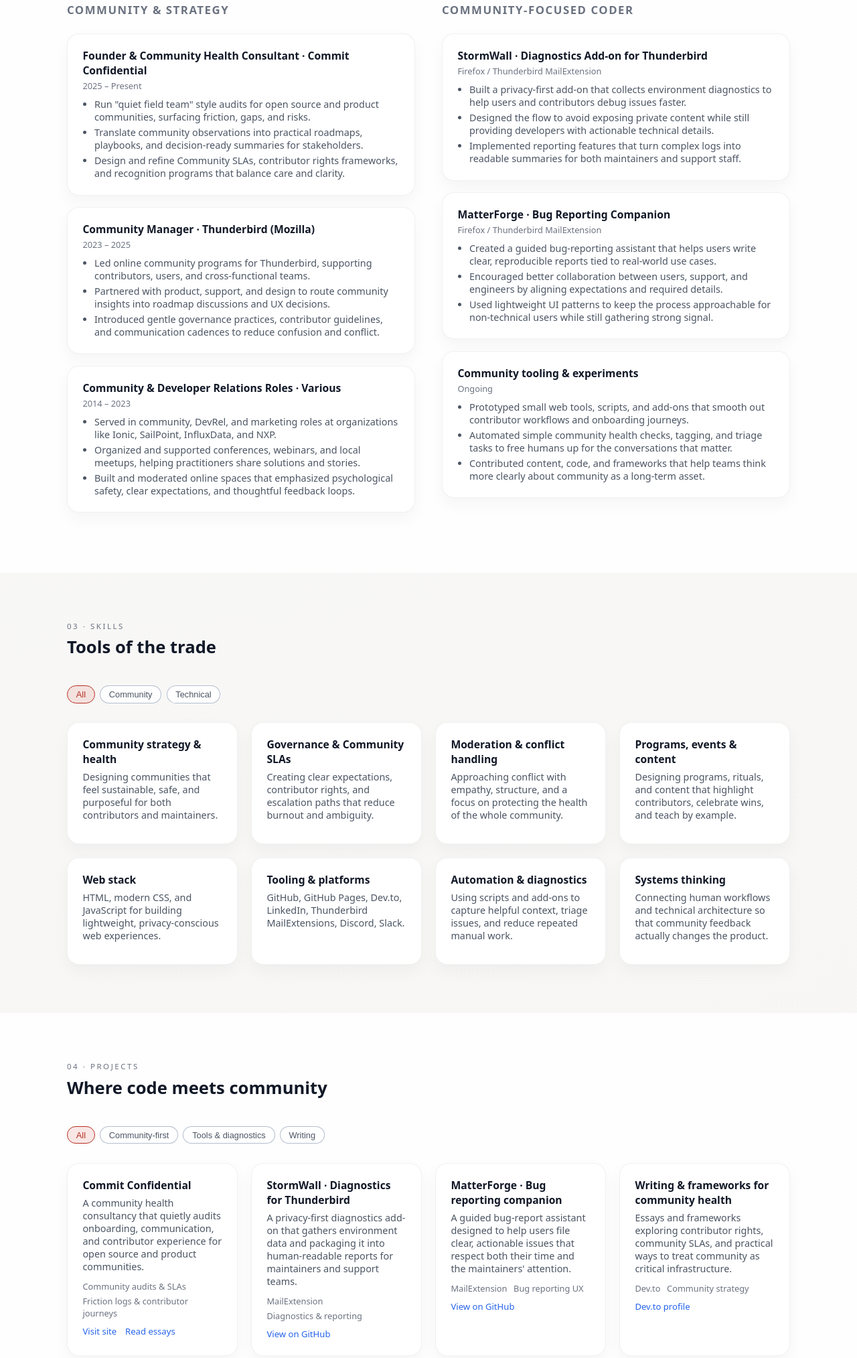
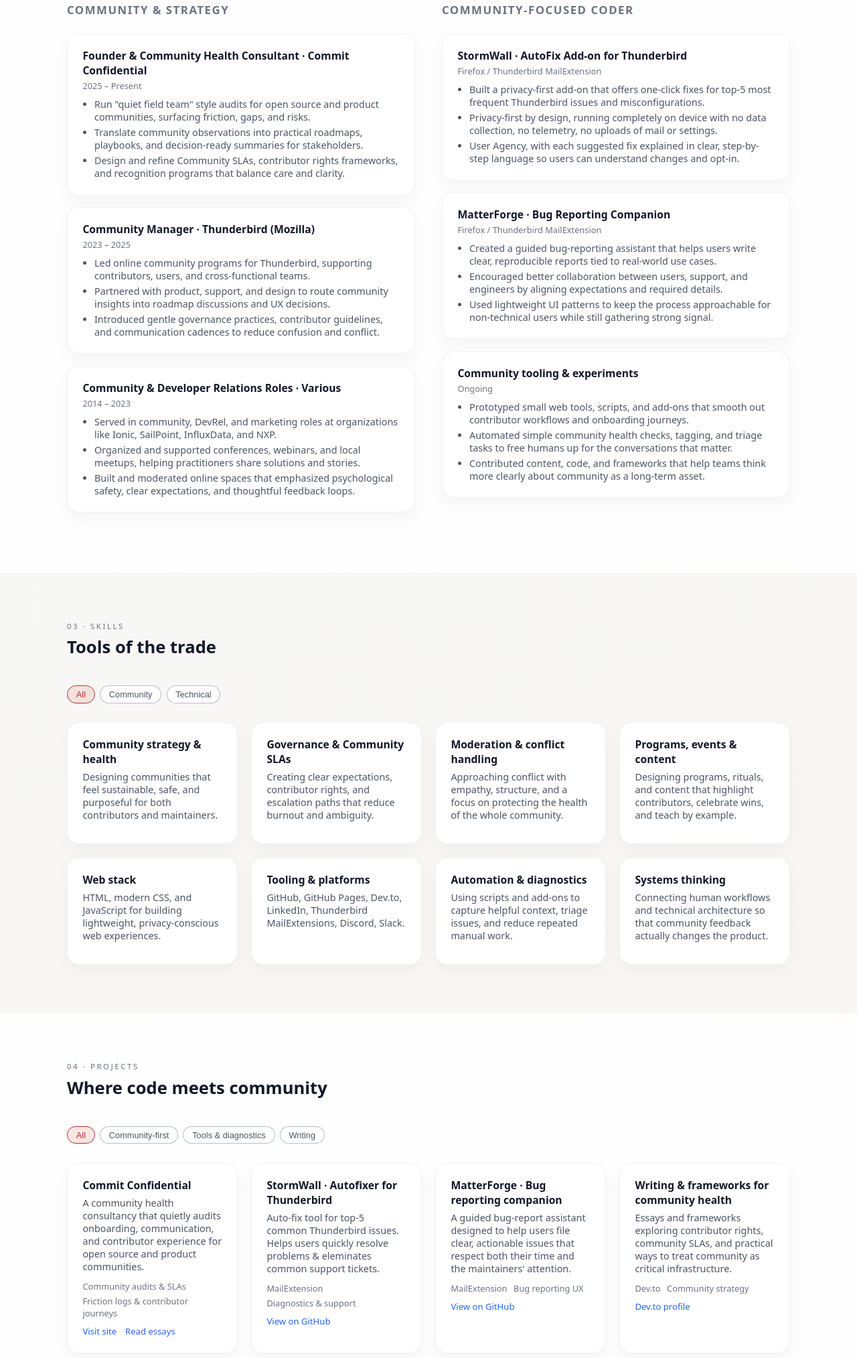
Before and after one commit to MichaelEllisConnect/MichaelEllisConnect.github.io, a plain HTML site: page index.html in a window 1280 px wide. Shown: the part 1299-3326 px from the top of the page at 67% size. Drawn offline with Linux system fonts and the light colour scheme.

Commit message:
Update index.html

```diff
--- a/index.html
+++ b/index.html
@@ -159,12 +159,12 @@
             <h3>Community-focused coder</h3>
 
             <article class="experience-item">
-              <h4>StormWall · Diagnostics Add-on for Thunderbird</h4>
+              <h4>StormWall · AutoFix Add-on for Thunderbird</h4>
               <p class="meta">Firefox / Thunderbird MailExtension</p>
               <ul>
-                <li>Built a privacy-first add-on that collects environment diagnostics to help users and contributors debug issues faster.</li>
-                <li>Designed the flow to avoid exposing private content while still providing developers with actionable technical details.</li>
-                <li>Implemented reporting features that turn complex logs into readable summaries for both maintainers and support staff.</li>
+                <li>Built a privacy-first add-on that offers one-click fixes for top-5 most frequent Thunderbird issues and misconfigurations.</li>
+                <li>Privacy-first by design, running completely on device with no data collection, no telemetry, no uploads of mail or settings.</li>
+                <li>User Agency, with each suggested fix explained in clear, step-by-step language so users can understand changes and opt-in.</li>
               </ul>
             </article>
 
@@ -272,11 +272,11 @@
           </article>
 
           <article class="project-card reveal" data-project-tags="tooling">
-            <h3>StormWall · Diagnostics for Thunderbird</h3>
-            <p>A privacy-first diagnostics add-on that gathers environment data and packaging it into human-readable reports for maintainers and support teams.</p>
+            <h3>StormWall · Autofixer for Thunderbird</h3>
+            <p>Auto-fix tool for top-5 common Thunderbird issues. Helps users quickly resolve problems & eleminates common support tickets.</p>
             <ul class="project-meta">
               <li>MailExtension</li>
-              <li>Diagnostics &amp; reporting</li>
+              <li>Diagnostics &amp; support</li>
             </ul>
             <div class="project-links">
               <a href="https://github.com/ReptarBar" target="_blank" rel="noreferrer">View on GitHub</a>
```
